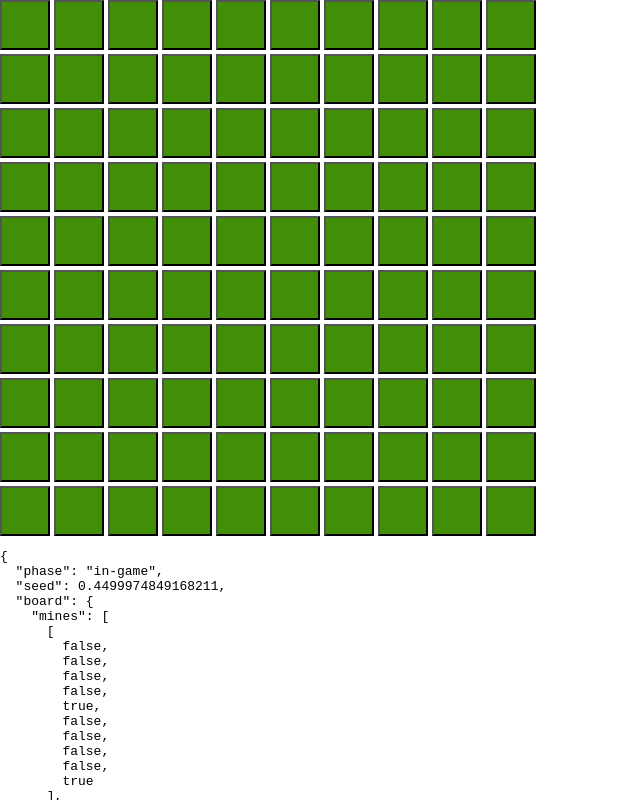
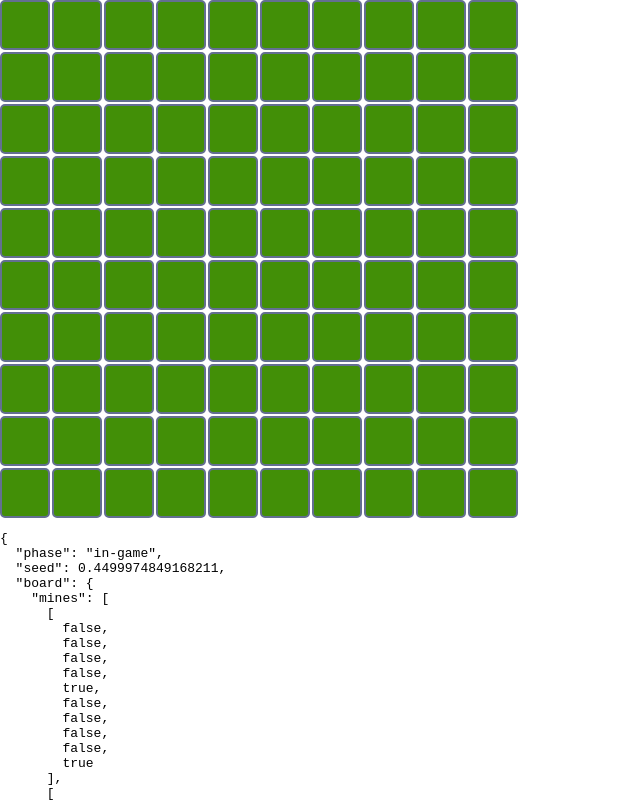
Before and after one commit to PierceLanternStudios/minesweeper, a React (Create React App) app: page / in a window 1280 px wide. Both pictures are taken after a click on the button "Start Game!". Shown: the top 800 px of the page, without its empty margins (0-640 px from the left). Built offline with nearby package versions, Linux system fonts and the light colour scheme.

Commit message:
minor styling changes

```diff
--- a/src/Board.module.css
+++ b/src/Board.module.css
@@ -1,6 +1,6 @@
 .board {
   display: grid;
-  gap: 4px;
+  gap: 2px;
 }
 
 .board_row {
--- a/src/Tile.module.css
+++ b/src/Tile.module.css
@@ -1,4 +1,6 @@
 .tile {
   aspect-ratio: 1;
   font-size: large;
+  border-radius: 5px;
+  border: 2px rgb(99, 111, 145) solid;
 }
```
